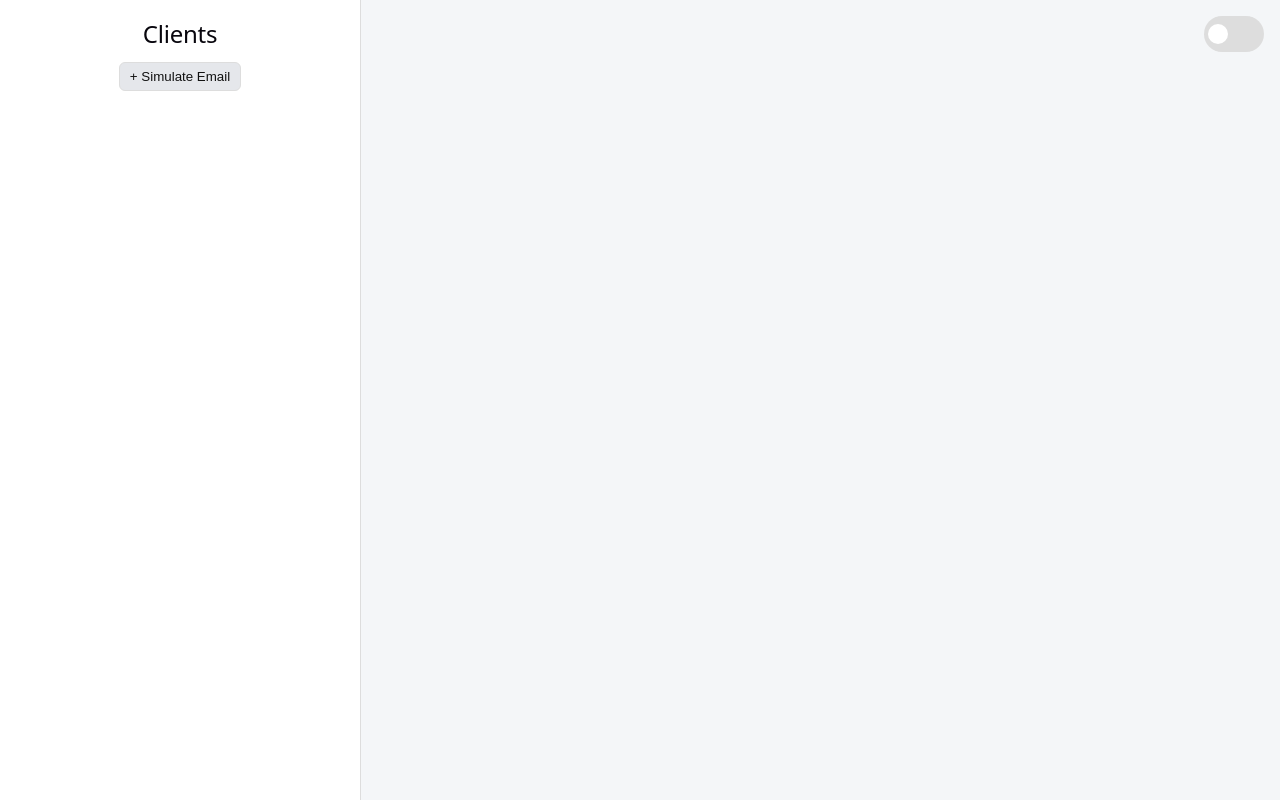
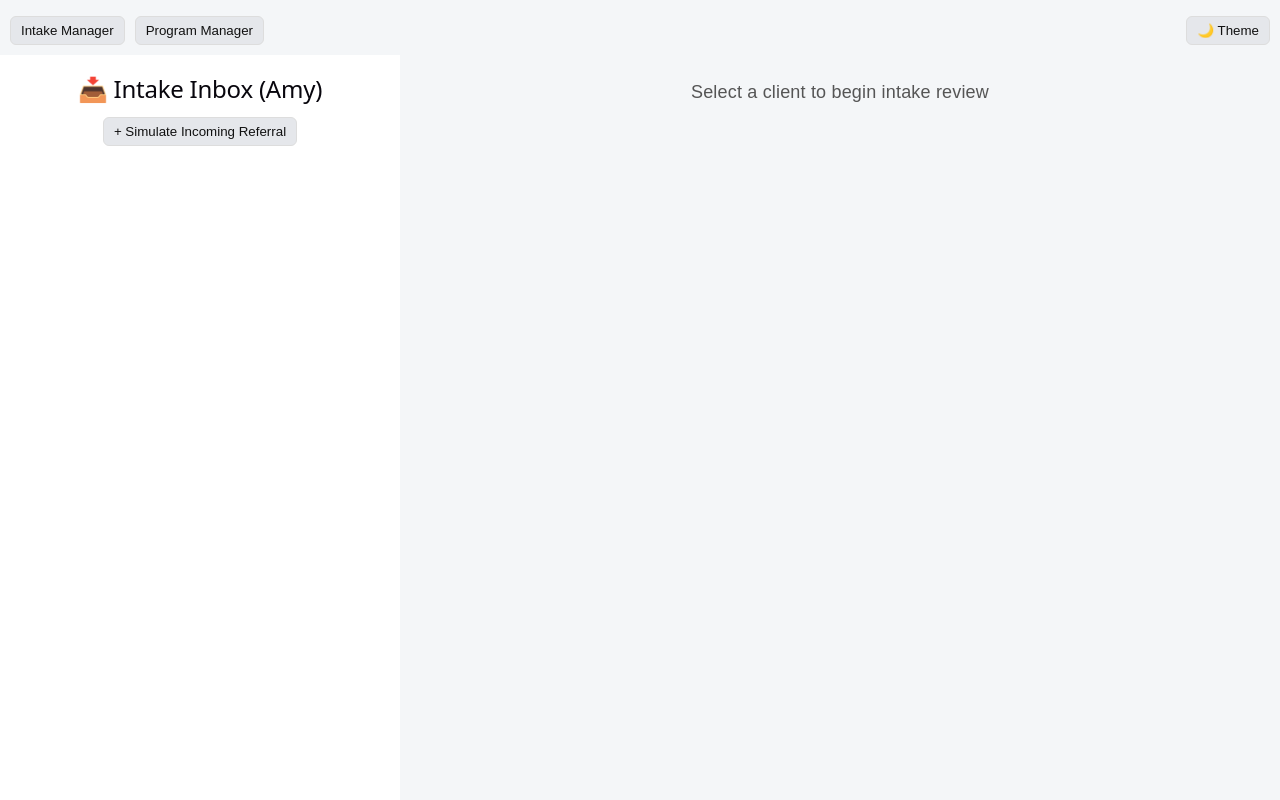
Before and after one commit to FernsReuben/APDocTracker, a React (Vite) app in the folder frontend/: page / in a window 1280 px wide. Built offline with nearby package versions, Linux system fonts and the light colour scheme.

Commit message:
separate Intake Manager and Program Managers views created. Also added email thread system (like Gmail).

```diff
--- a/frontend/src/features/intake/IntakeRoutingDemo.tsx
+++ b/frontend/src/features/intake/IntakeRoutingDemo.tsx
@@ -22,6 +22,13 @@ type EmailThread = {
   documents: DocumentItem[];
 };
 
+type IncomingDocView = DocumentItem & {
+  clientName: string;
+  emailId: string;
+};
+
+type Role = "intake_manager" | "program_manager";
+
 const REQUIRED_DOCS = [
   "Referral Packet",
   "TB Test",
@@ -41,22 +48,19 @@ const getPTTimestamp = () =>
 const getClientDocStatus = (emails: EmailThread[], clientName: string) => {
   const clientEmails = emails.filter((e) => e.clientName === clientName);
   const docs = clientEmails.flatMap((e) => e.documents);
-
   const receivedTypes = new Set(docs.map((d) => d.type));
-
   const missing = REQUIRED_DOCS.filter((doc) => !receivedTypes.has(doc));
-
   return { docs, missing };
 };
 
 export default function IntakeDashboard() {
   const [emails, setEmails] = useState<EmailThread[]>([]);
   const [selectedClient, setSelectedClient] = useState<string | null>(null);
-  const [pendingReminderClient, setPendingReminderClient] = useState<
-    string | null
-  >(null);
 
-  // 🌙 DARK MODE
+  const [role, setRole] = useState<Role>("intake_manager");
+  const [reminderQueue, setReminderQueue] = useState<string[]>([]);
+
+  // 🌙 theme (unchanged)
   const getInitialTheme = () => {
     const saved = localStorage.getItem("theme");
     if (saved) return saved === "dark";
@@ -90,11 +94,9 @@ export default function IntakeDashboard() {
     border: isDark ? "#374151" : "#dddddd",
     text: isDark ? "#e5e7eb" : "#111",
     subtext: isDark ? "#9ca3af" : "#555",
-
     success: isDark ? "#4ade80" : "#16a34a",
     warning: isDark ? "#facc15" : "#ca8a04",
     info: "#60a5fa",
-
     buttonBg: isDark ? "#374151" : "#e5e7eb",
     buttonText: isDark ? "#e5e7eb" : "#111",
   };
@@ -111,24 +113,27 @@ export default function IntakeDashboard() {
 
   const clients = Array.from(new Set(emails.map((e) => e.clientName)));
 
+  // -----------------------------
+  // DATA OPERATIONS (shared)
+  // -----------------------------
   const simulateEmail = () => {
     let clientName: string;
     let docsToSend: string[] = [];
 
-    if (pendingReminderClient) {
-      clientName = pendingReminderClient;
+    if (reminderQueue.length > 0) {
+      clientName = reminderQueue[0];
+
       const { missing } = getClientDocStatus(emails, clientName);
-      docsToSend = missing;
-      setPendingReminderClient(null);
+
+      // simulate that client finally responds with missing docs
+      docsToSend = missing.length ? missing : [...REQUIRED_DOCS].slice(0, 1); // fallback response
+
+      setReminderQueue((prev) => prev.slice(1));
     } else {
       const nextClientNumber = clients.length + 1;
-      if (nextClientNumber > MAX_CLIENTS) {
-        alert("Max clients reached");
-        return;
-      }
+      if (nextClientNumber > MAX_CLIENTS) return alert("Max clients reached");
 
       clientName = `Client ${nextClientNumber}`;
-
       const count = Math.floor(Math.random() * 5) + 1;
       docsToSend = [...REQUIRED_DOCS]
         .sort(() => 0.5 - Math.random())
@@ -151,12 +156,24 @@ export default function IntakeDashboard() {
     setEmails((prev) => [newEmail, ...prev]);
   };
 
+  const getIncomingDocuments = (emails: EmailThread[]) => {
+    return emails
+      .flatMap((email) =>
+        email.documents.map((doc) => ({
+          ...doc,
+          clientName: email.clientName,
+          emailId: email.emailId,
+        })),
+      )
+      .sort((a, b) => b.id - a.id);
+  };
+
   const sendReminder = (clientName: string) => {
-    setPendingReminderClient(clientName);
+    setReminderQueue((prev) => [...prev, clientName]);
+
     alert(`Reminder sent to ${clientName}`);
   };
 
-  // 🚀 ROUTING FUNCTIONS
   const routeToProgramManager = (emailId: number, docId: number) => {
     setEmails((prev) =>
       prev.map((email) =>
@@ -164,9 +181,7 @@ export default function IntakeDashboard() {
           ? {
               ...email,
               documents: email.documents.map((doc) =>
-                doc.id === docId
-                  ? { ...doc, status: "program_review" }
-                  : doc,
+                doc.id === docId ? { ...doc, status: "program_review" } : doc,
               ),
             }
           : email,
@@ -181,9 +196,7 @@ export default function IntakeDashboard() {
           ? {
               ...email,
               documents: email.documents.map((doc) =>
-                doc.id === docId
-                  ? { ...doc, status: "intake_meeting" }
-                  : doc,
+                doc.id === docId ? { ...doc, status: "intake_meeting" } : doc,
               ),
             }
           : email,
@@ -201,11 +214,7 @@ export default function IntakeDashboard() {
               ...email,
               documents: email.documents.map((doc) =>
                 doc.id === docId
-                  ? {
-                      ...doc,
-                      status: "case_magic",
-                      syncedAt: timestamp,
-                    }
+                  ? { ...doc, status: "case_magic", syncedAt: timestamp }
                   : doc,
               ),
             }
@@ -214,143 +223,274 @@ export default function IntakeDashboard() {
     );
   };
 
+  // =============================
+  // INTake Manager VIEW
+  // =============================
+  const IntakeManagerView = () => {
+    const incomingDocs: IncomingDocView[] = getIncomingDocuments(emails);
+
+    const [activeDocId, setActiveDocId] = useState<number | null>(null);
+
+    const activeDoc =
+      activeDocId !== null
+        ? incomingDocs.find((d) => d.id === activeDocId) || null
+        : null;
+
     return (
+      <div style={{ display: "flex", width: "100%", height: "100%" }}>
+        {/* =========================
+          LEFT: CLIENT + DOC LIST
+      ========================== */}
         <div
           style={{
-        position: "fixed",
-        inset: 0,
-        display: "flex",
-        background: theme.bg,
-        color: theme.text,
-        fontFamily: "sans-serif",
+            width: 360,
+            padding: 20,
+            background: theme.panel,
+            overflowY: "auto",
           }}
         >
-      {/* 🌙 TOGGLE */}
-      <div style={{ position: "fixed", top: 16, right: 16 }}>
-        <div
-          onClick={toggleDarkMode}
-          style={{
-            width: 52,
-            height: 28,
-            borderRadius: 20,
-            background: isDark ? theme.success : theme.border,
-            display: "flex",
-            alignItems: "center",
-            padding: 4,
-            cursor: "pointer",
-          }}
-        >
-          <div
-            style={{
-              width: 20,
-              height: 20,
-              borderRadius: "50%",
-              background: theme.panel,
-              transform: `translateX(${isDark ? "24px" : "0px"})`,
-              transition: "0.2s",
-            }}
-          />
-        </div>
-      </div>
-
-      {/* LEFT PANEL */}
-      <div
-        style={{
-          width: 320,
-          padding: 20,
-          borderRight: `1px solid ${theme.border}`,
-          background: theme.panel,
-        }}
-      >
-        <h2>Clients</h2>
+          <h2>📥 Intake Inbox (Amy)</h2>
 
           <button style={buttonStyle} onClick={simulateEmail}>
-          + Simulate Email
+            + Simulate Incoming Referral
           </button>
 
-        <div style={{ marginTop: 20 }}>
+          <div style={{ marginTop: 16 }}>
             {clients.map((client) => {
+              const clientDocs = incomingDocs.filter(
+                (d) => d.clientName === client,
+              );
+
               const { missing } = getClientDocStatus(emails, client);
 
               return (
                 <div
                   key={client}
-                onClick={() => setSelectedClient(client)}
                   style={{
                     border: `1px solid ${theme.border}`,
-                  padding: 12,
                     borderRadius: 8,
                     marginBottom: 10,
-                  cursor: "pointer",
-                  background: theme.card,
+                    background:
+                      selectedClient === client ? theme.card : "transparent",
                   }}
                 >
-                <strong>{client}</strong>
+                  {/* CLIENT HEADER */}
+                  <div
+                    onClick={() => {
+                      setSelectedClient(client);
+                      setActiveDocId(null);
+                    }}
+                    style={{
+                      padding: 12,
+                      cursor: "pointer",
+                      fontWeight: 600,
+                    }}
+                  >
+                    {client}
+                  </div>
+
+                  {/* CLIENT BODY */}
+                  {selectedClient === client && (
+                    <div style={{ padding: "0 12px 12px 12px" }}>
                       <div style={{ fontSize: 12, color: theme.subtext }}>
                         {missing.length === 0
-                    ? "Complete"
+                          ? "Ready for handoff"
                           : `${missing.length} missing`}
                       </div>
+
+                      {/* 🔔 REMINDER */}
+                      {missing.length > 0 && (
+                        <button
+                          style={{
+                            ...buttonStyle,
+                            marginTop: 10,
+                            background: theme.warning,
+                            color: "#000",
+                          }}
+                          onClick={() => sendReminder(client)}
+                        >
+                          🔔 Send Reminder
+                        </button>
+                      )}
+
+                      {/* EMAIL THREAD STYLE GROUPING */}
+                      <div style={{ marginTop: 10 }}>
+                        {Array.from(
+                          new Map(clientDocs.map((d) => [d.emailId, d])).keys(),
+                        ).map((emailId) => {
+                          const threadDocs = clientDocs.filter(
+                            (d) => d.emailId === emailId,
+                          );
+
+                          const emailMeta = emails.find(
+                            (e) => e.emailId === emailId,
+                          );
+
+                          return (
+                            <div
+                              key={emailId}
+                              style={{
+                                border: `1px solid ${theme.border}`,
+                                borderRadius: 8,
+                                padding: 8,
+                                marginBottom: 8,
+                                background: theme.panel,
+                              }}
+                            >
+                              <div
+                                style={{ fontSize: 11, color: theme.subtext }}
+                              >
+                                📧 {emailId}
+                              </div>
+
+                              <div
+                                style={{ fontSize: 11, color: theme.subtext }}
+                              >
+                                {emailMeta?.receivedAt}
+                              </div>
+
+                              {threadDocs.map((doc) => (
+                                <div
+                                  key={doc.id}
+                                  onClick={() => setActiveDocId(doc.id)}
+                                  style={{
+                                    padding: 8,
+                                    marginTop: 6,
+                                    borderRadius: 6,
+                                    cursor: "pointer",
+                                    border: `1px solid ${theme.border}`,
+                                    background:
+                                      activeDocId === doc.id
+                                        ? theme.card
+                                        : "transparent",
+                                  }}
+                                >
+                                  <div
+                                    style={{ fontSize: 13, fontWeight: 500 }}
+                                  >
+                                    {doc.type}
+                                  </div>
+
+                                  <div
+                                    style={{
+                                      fontSize: 11,
+                                      color: theme.subtext,
+                                    }}
+                                  >
+                                    {doc.status}
+                                  </div>
+                                </div>
+                              ))}
+                            </div>
+                          );
+                        })}
+                      </div>
+                    </div>
+                  )}
                 </div>
               );
             })}
           </div>
         </div>
 
-      {/* RIGHT PANEL */}
-      {selectedClient && (
+        {/* =========================
+          RIGHT: DOCUMENT DETAIL
+      ========================== */}
         <div style={{ flex: 1, padding: 24, overflowY: "auto" }}>
-          <div
-            style={{
-              background: theme.panel,
-              borderRadius: 12,
-              padding: 24,
-              minHeight: "100%",
-            }}
+          {activeDoc ? (
+            <>
+              <h2>{activeDoc.type}</h2>
+
+              <div style={{ marginTop: 12 }}>
+                <p style={{ color: theme.subtext }}>
+                  Client: {activeDoc.clientName}
+                </p>
+
+                <p style={{ color: theme.subtext }}>
+                  Email: {activeDoc.emailId}
+                </p>
+
+                <p style={{ color: theme.subtext }}>
+                  Received: {activeDoc.routedAt}
+                </p>
+
+                <p>
+                  Status:{" "}
+                  <span style={{ color: theme.warning }}>
+                    {activeDoc.status}
+                  </span>
+                </p>
+
+                <hr style={{ margin: "16px 0", borderColor: theme.border }} />
+
+                <h3>Intake Actions</h3>
+
+                <button
+                  style={buttonStyle}
+                  onClick={() =>
+                    routeToProgramManager(
+                      emails.find((e) =>
+                        e.documents.some((d) => d.id === activeDoc.id),
+                      )!.id,
+                      activeDoc.id,
+                    )
+                  }
                 >
-            <button style={buttonStyle} onClick={() => setSelectedClient(null)}>
-              ← Close
+                  Send to Program Review
                 </button>
 
-            <h2 style={{ marginTop: 24 }}>{selectedClient}</h2>
+                <button
+                  style={buttonStyle}
+                  onClick={() => setActiveDocId(null)}
+                >
+                  Clear Selection
+                </button>
+              </div>
+            </>
+          ) : selectedClient ? (
+            <p style={{ color: theme.subtext }}>
+              Select a document to view details
+            </p>
+          ) : (
+            <p style={{ color: theme.subtext }}>
+              Select a client to begin intake review
+            </p>
+          )}
+        </div>
+      </div>
+    );
+  };
 
-            {(() => {
-              const { docs, missing } = getClientDocStatus(
-                emails,
-                selectedClient,
+  // =============================
+  // PROGRAM MANAGER VIEW
+  // =============================
+  const ProgramManagerView = () => {
+    if (!selectedClient) {
+      return (
+        <div style={{ padding: 24 }}>
+          <h2>Program Manager</h2>
+          <p>Select a client to review intake documents.</p>
+        </div>
       );
+    }
 
-              const clientEmails = emails.filter(
-                (e) => e.clientName === selectedClient,
-              );
+    const { docs } = getClientDocStatus(emails, selectedClient);
+    const clientEmails = emails.filter((e) => e.clientName === selectedClient);
 
     return (
-                <>
-                  <div style={{ marginTop: 12, marginBottom: 20 }}>
-                    {missing.length > 0 && (
-                      <button
-                        style={buttonStyle}
-                        onClick={() => sendReminder(selectedClient)}
-                      >
-                        🔔 Send Reminder
-                      </button>
-                    )}
-                  </div>
-
-                  <h3>Documents</h3>
+      <div style={{ padding: 24 }}>
+        <h2>{selectedClient} — Program Review</h2>
 
         {docs.map((doc) => {
-                    const email = clientEmails.find((e) =>
-                      e.documents.includes(doc),
-                    )!;
+          const email = clientEmails.find((e) => e.documents.includes(doc))!;
 
           return (
             <div
               key={doc.id}
               style={{
                 border: `1px solid ${theme.border}`,
-                          padding: 10,
-                          marginBottom: 8,
+                padding: 12,
+                marginBottom: 10,
                 borderRadius: 8,
                 background: theme.card,
               }}
@@ -361,80 +501,86 @@ export default function IntakeDashboard() {
                 Routed: {doc.routedAt}
               </div>
 
-                        <div style={{ fontSize: 12 }}>
-                          Status:{" "}
-                          <span
-                            style={{
-                              color:
-                                doc.status === "intake_review"
-                                  ? theme.warning
-                                  : doc.status === "program_review"
-                                    ? theme.info
-                                    : doc.status === "intake_meeting"
-                                      ? theme.warning
-                                      : theme.success,
-                            }}
-                          >
-                            {doc.status === "intake_review" &&
-                              "🟡 Intake Manager Review"}
-                            {doc.status === "program_review" &&
-                              "🔵 Program Manager Review"}
-                            {doc.status === "intake_meeting" &&
-                              "🟠 Intake Meeting"}
-                            {doc.status === "case_magic" &&
-                              "🟢 In Case Magic"}
-                          </span>
-                        </div>
+              <div style={{ fontSize: 12 }}>Status: {doc.status}</div>
 
               {doc.status === "intake_review" && (
                 <button
                   style={buttonStyle}
-                            onClick={() =>
-                              routeToProgramManager(email.id, doc.id)
-                            }
+                  onClick={() => routeToProgramManager(email.id, doc.id)}
                 >
-                            Route to Program Manager
+                  Send to Program Review
                 </button>
               )}
 
               {doc.status === "program_review" && (
                 <button
                   style={buttonStyle}
-                            onClick={() =>
-                              moveToIntakeMeeting(email.id, doc.id)
-                            }
+                  onClick={() => moveToIntakeMeeting(email.id, doc.id)}
                 >
-                            Move to Intake Meeting
+                  Schedule Intake Meeting
                 </button>
               )}
 
               {doc.status === "intake_meeting" && (
                 <button
                   style={buttonStyle}
-                            onClick={() =>
-                              sendToCaseMagic(email.id, doc.id)
-                            }
+                  onClick={() => sendToCaseMagic(email.id, doc.id)}
                 >
-                            Complete → Add to Case Magic
+                  Complete → Case Magic
                 </button>
               )}
 
               {doc.syncedAt && (
-                          <div
-                            style={{ fontSize: 12, color: theme.success }}
-                          >
-                            ✅ Synced: {doc.syncedAt}
+                <div style={{ color: theme.success, fontSize: 12 }}>
+                  ✅ Synced {doc.syncedAt}
                 </div>
               )}
             </div>
           );
         })}
-                </>
+      </div>
     );
-            })()}
+  };
+
+  // -----------------------------
+  // MAIN UI
+  // -----------------------------
+  return (
+    <div
+      style={{
+        position: "fixed",
+        inset: 0,
+        display: "flex",
+        flexDirection: "column",
+        background: theme.bg,
+        color: theme.text,
+        fontFamily: "sans-serif",
+      }}
+    >
+      {/* Role Switch */}
+      <div style={{ padding: 10, display: "flex", gap: 10 }}>
+        <button style={buttonStyle} onClick={() => setRole("intake_manager")}>
+          Intake Manager
+        </button>
+        <button style={buttonStyle} onClick={() => setRole("program_manager")}>
+          Program Manager
+        </button>
+
+        <div style={{ marginLeft: "auto" }}>
+          <button style={buttonStyle} onClick={toggleDarkMode}>
+            🌙 Theme
+          </button>
         </div>
       </div>
+
+      {/* Views */}
+      <div style={{ flex: 1, overflow: "auto" }}>
+        {role === "intake_manager" ? (
+          <IntakeManagerView />
+        ) : (
+          <ProgramManagerView />
         )}
+      </div>
     </div>
   );
 }
```
Lines whose indentation alone changed are shown as unchanged.
